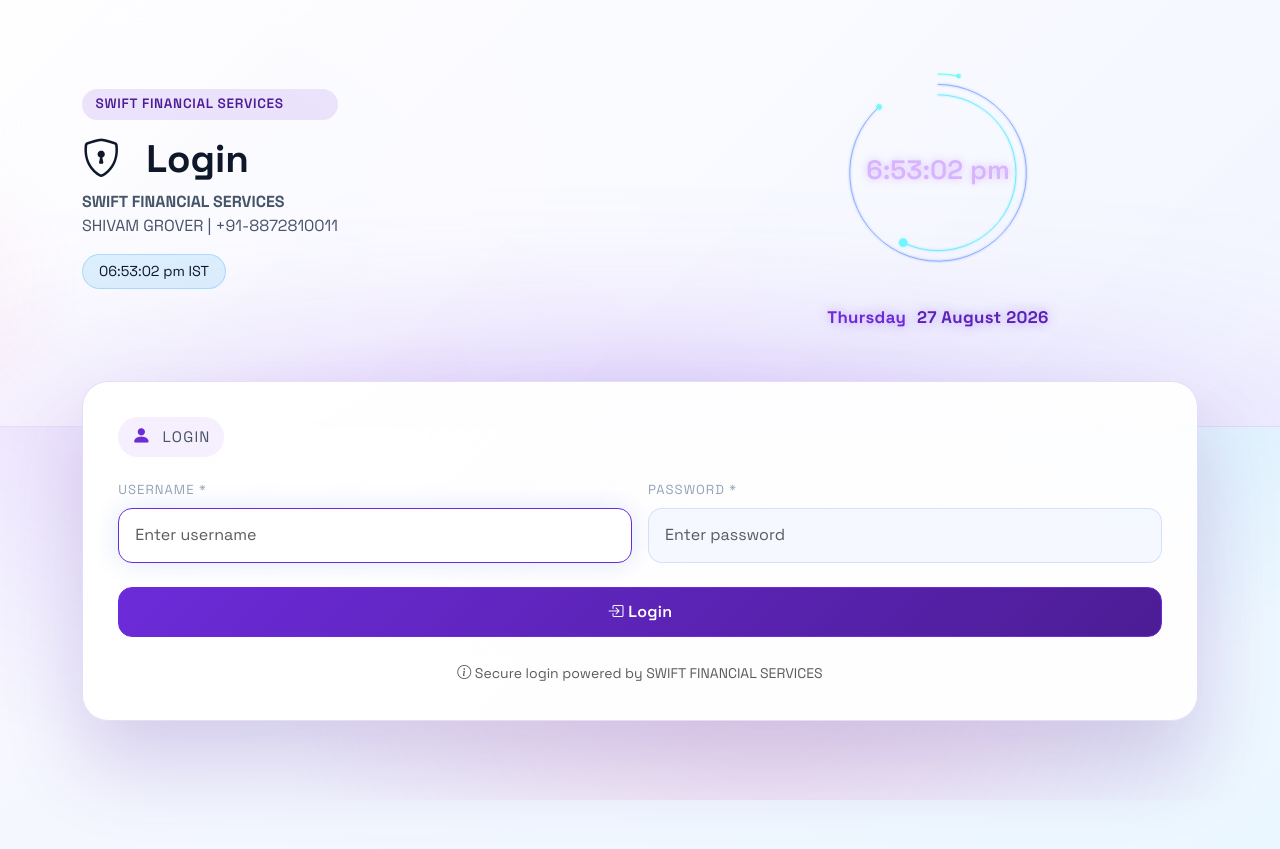
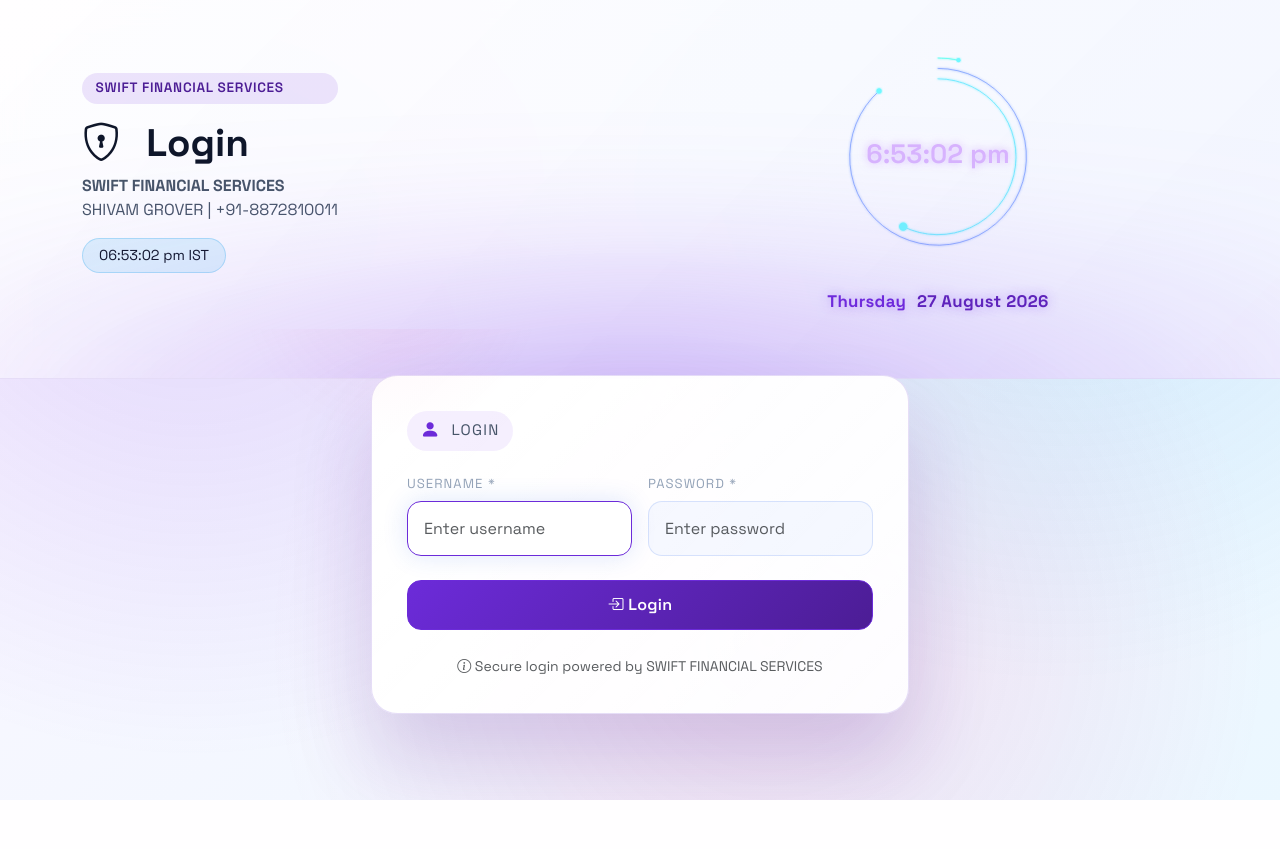
Before and after one commit to vishuadv/vishu, a Flask app: page /login in a window 1280 px wide. After the commit the page ends 800 px from the top, so only its background shows below. Run offline with Flask 3, Linux system fonts and the light colour scheme; some libraries are stand-ins or nearby versions.

Commit message:
Add square clock to index.html and make login.html fit to screen

```diff
--- a/templates/login.html
+++ b/templates/login.html
@@ -43,8 +43,9 @@
             font-family: 'Space Grotesk', 'Segoe UI', -apple-system, BlinkMacSystemFont, sans-serif;
             background: linear-gradient(140deg, rgba(253, 247, 255, 0.95), rgba(233, 247, 255, 0.9)), var(--bg);
             color: #0f172a;
-            min-height: 100vh;
+            height: 100vh;
             line-height: 1.5;
+            overflow: hidden;
         }
 
         body::before {
@@ -60,17 +61,20 @@
         .page-body {
             position: relative;
             z-index: 1;
-            padding-bottom: 4rem;
+            height: 100vh;
+            display: flex;
+            flex-direction: column;
         }
 
         .app-header {
             background: linear-gradient(135deg, rgba(255, 255, 255, 0.95), rgba(243, 245, 255, 0.98));
             backdrop-filter: blur(14px);
             border-bottom: 1px solid var(--panel-stroke);
-            padding: 3rem 0 6rem;
+            padding: 2rem 0 4rem;
             margin-bottom: 0;
             position: relative;
             overflow: hidden;
+            flex-shrink: 0;
         }
 
         .app-header::after {
@@ -125,9 +129,14 @@
         }
 
         .page-shell {
-            margin-top: -70px;
+            margin-top: -50px;
             position: relative;
             z-index: 2;
+            flex: 1;
+            display: flex;
+            align-items: center;
+            justify-content: center;
+            overflow-y: auto;
         }
 
         .layout-grid {
```
Also changed, not shown: templates/index.html (+15 -5 lines).
